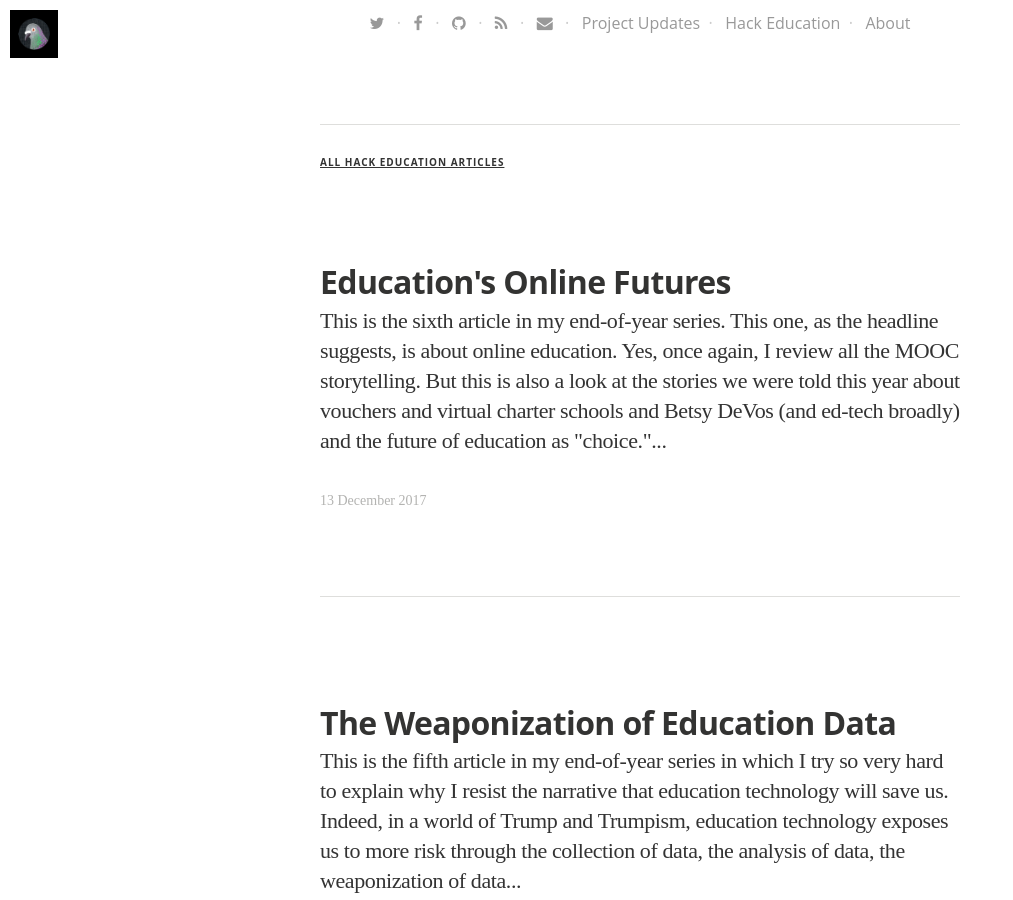
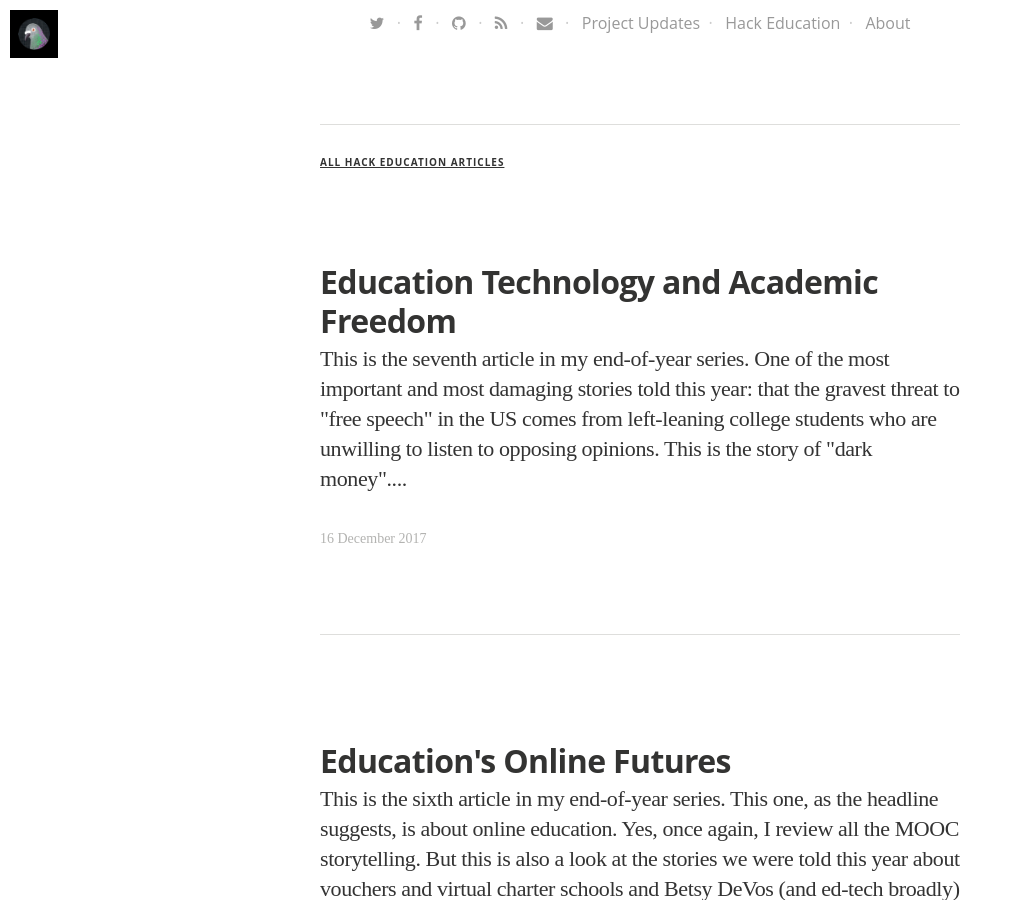
Before and after one commit to HackEducation/Writing, a Jekyll site: the page built from index.html, in a window 1280 px wide and 900 px high, scrolled down 677 px. Shown: the whole window, without its empty margins (0-1013 px from the left). Built offline with Jekyll 4.4.1, drawn with Linux system fonts in a browser that asks for light colours; nearby versions of some CDN libraries; some web fonts are replaced.

Commit message:
update index.html

```diff
--- a/index.html
+++ b/index.html
@@ -6,6 +6,28 @@ layout: default
 
 <h5 class="index-headline featured"><span><a href="http://hackeducation.com/archives">All Hack Education Articles</a></span></h5>
 
+
+    <div class="container featured">
+
+        <article class="post" itemscope itemtype="http://schema.org/BlogPosting" role="article">
+          <div class="article-item">
+            <header class="post-header">
+              <h2 class="post-title" itemprop="name"><a href="http://hackeducation.com/2017/12/16/top-ed-tech-trends-free-speech" itemprop="url">Education Technology and Academic Freedom</a></h2>
+            </header>
+            <section class="post-excerpt" itemprop="description">
+              <p>This is the seventh article in my end-of-year series. One of the most important and most damaging stories told this year: that the gravest threat to "free speech" in the US comes from left-leaning college students who are unwilling to listen to opposing opinions. This is the story of "dark money"....</p>
+            </section>
+            <div class="post-meta">
+              <time datetime="16 December 2017">16 December 2017</time>
+  <!--            <span class="post-tags-set">on <span class="post-tag-">, <a href="/tag/"></a></span></span>-->
+            </div>
+          <div>
+        </article>
+
+        </div>
+
+
+<h5 class="index-headline featured"><span></span></h5>
 
     <div class="container featured">
 
@@ -25,7 +47,6 @@ layout: default
         </article>
 
         </div>
-
 
 <h5 class="index-headline featured"><span></span></h5>
 
```
